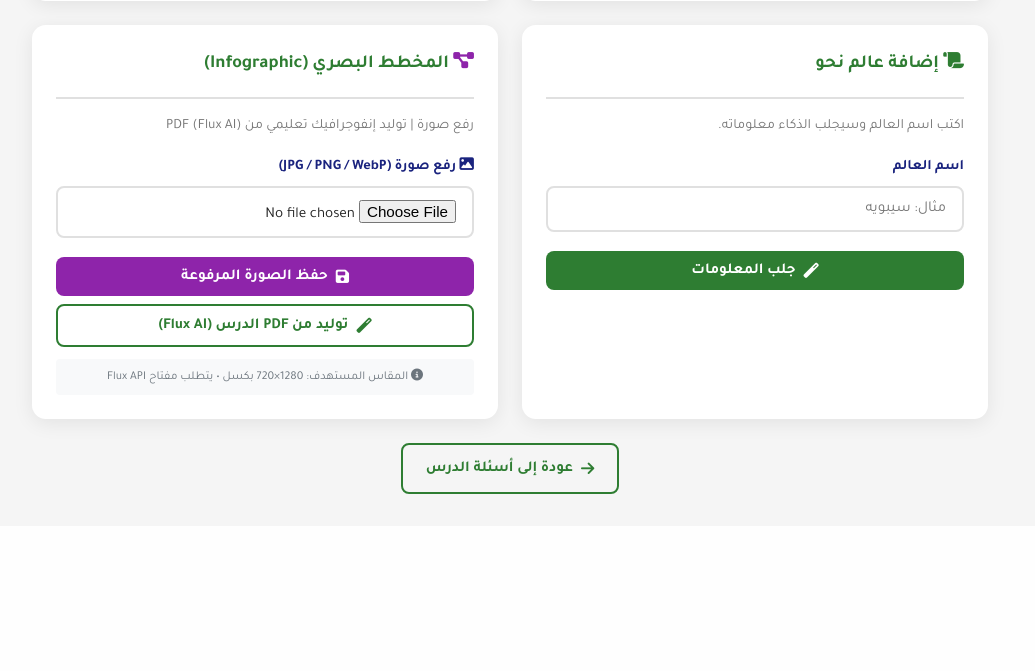
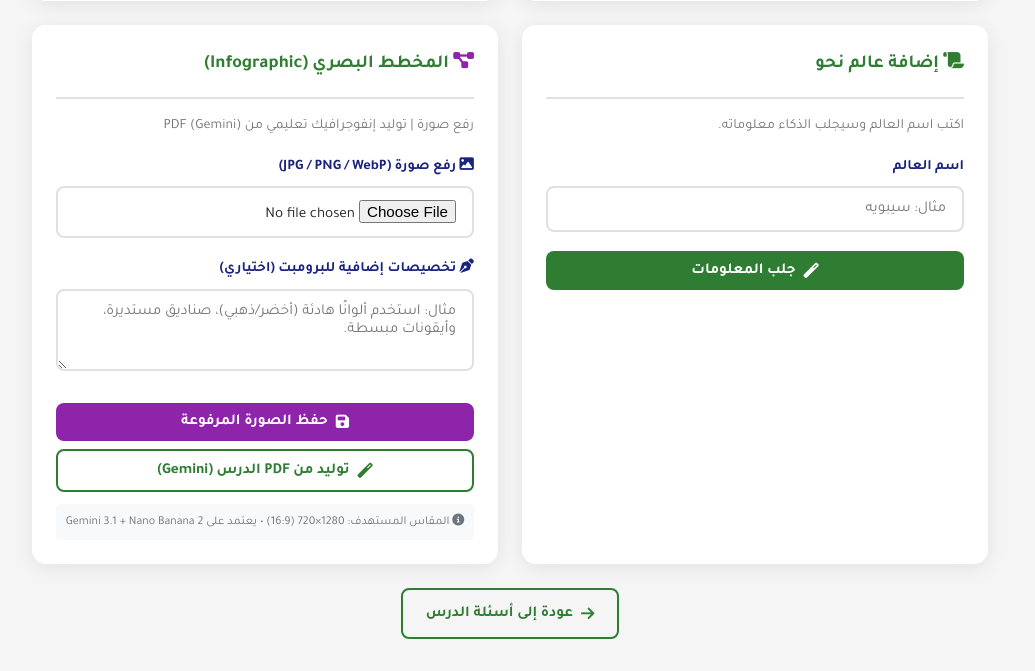
Before and after one commit to harment/AI, a PHP site: page /teacher/ai_generate.php?lesson_id=1 in a window 1280 px wide. Shown: the part 1518-2189 px from the top of the page, without its empty margins (0-1035 px from the left). Before the commit the page ends 2012 px from the top, so only its background shows below. Run offline with PHP 8.4, Linux system fonts and the light colour scheme; the visitor is signed in with stand-in values (Sample User, id 1); data comes from the database, SQL or seed files in the repository.

Commit message:
Replace Flux infographic generation with Gemini and custom prompt support
Agent-Logs-Url: https://github.com/harment/AI/sessions/4fa3d13f-f827-4c25-9203-1e725a1c9e4b

Co-authored-by: harment <98186868+harment@users.noreply.github.com>

```diff
--- a/config/db.php
+++ b/config/db.php
@@ -76,7 +76,6 @@ if (!defined('ANTHROPIC_API_KEY'))  define('ANTHROPIC_API_KEY',  (string)dhakali
 if (!defined('GAMMA_API_KEY'))      define('GAMMA_API_KEY',      (string)dhakali_env('GAMMA_API_KEY', ''));
 if (!defined('ELEVENLABS_API_KEY')) define('ELEVENLABS_API_KEY', (string)dhakali_env('ELEVENLABS_API_KEY', ''));
 if (!defined('HEYGEN_API_KEY'))     define('HEYGEN_API_KEY',     (string)dhakali_env('HEYGEN_API_KEY', ''));
-if (!defined('FLUX_API_KEY'))       define('FLUX_API_KEY',       (string)dhakali_env('FLUX_API_KEY', ''));
 
 //if (!defined('HEYGEN_AVATAR_ID'))     define('HEYGEN_AVATAR_ID',     (string)dhakali_env('HEYGEN_AVATAR_ID', ''));
 //if (!defined('HEYGEN_VOICE_ID'))     define('HEYGEN_VOICE_ID',     (string)dhakali_env('HEYGEN_VOICE_ID', ''));
--- a/teacher/ai_generate.php
+++ b/teacher/ai_generate.php
@@ -20,7 +20,6 @@ $envKeys = [
     'gamma'       => defined('GAMMA_API_KEY') ? GAMMA_API_KEY : '',
     'elevenlabs'  => defined('ELEVENLABS_API_KEY') ? ELEVENLABS_API_KEY : '',
     'heygen'      => defined('HEYGEN_API_KEY') ? HEYGEN_API_KEY : '',
-	'flux'        => defined('FLUX_API_KEY') ? FLUX_API_KEY : '',
 ];
 
 // ========== AJAX: فحص حالة الفيديو ==========
@@ -552,9 +551,10 @@ PROMPT;
                 }
             }
         }
-        // خيار ب: توليد إنفوجرافيك عبر Flux AI
+        // خيار ب: توليد إنفوجرافيك عبر Gemini من ملف PDF
         elseif (!empty($_POST['generate_infographic_from_pdf'])) {
             $pdfContent = '';
+            $customPrompt = trim($_POST['infographic_custom_prompt'] ?? '');
 
             if (!empty($lesson['pdf_url'])) {
                 $pdfPath    = UPLOAD_DIR . 'pdfs/' . basename($lesson['pdf_url']);
@@ -565,8 +565,8 @@ PROMPT;
                 $msg     = 'لم يتم العثور على ملف PDF للدرس. يرجى رفع PDF أولاً.';
                 $msgType = 'warning';
             } else {
-                $fluxKey = $submittedKey ?: ($envKeys['flux'] ?? '');
-                $result  = generateInfographicWithFlux($lesson['name'], $pdfContent, $fluxKey, $lessonId, $db);
+                $geminiKey = $submittedKey ?: ($envKeys['gemini'] ?? '');
+                $result  = generateInfographicWithGemini($lesson['name'], $pdfContent, $geminiKey, $customPrompt, $lessonId, $db);
 
                 if ($result['success']) {
                     $msg = 'تم توليد الإنفوجرافيك بنجاح! <a href="' . htmlspecialchars($result['infographic_url']) . '" target="_blank" class="btn btn-sm btn-primary"><i class="fas fa-image"></i> عرض الإنفوجرافيك</a>';
@@ -1472,13 +1472,15 @@ function callAI(string $prompt, string $apiKey, string $provider): array {
     return ['success' => false, 'error' => 'مزود غير معروف'];
 }
 
-// ========== FLUX INFOGRAPHIC HELPERS ==========
-
-function generateInfographicWithFlux(string $lessonName, string $content, string $apiKey, int $lessonId, $db): array {
-    $fluxKey = !empty($apiKey) ? $apiKey : (defined('FLUX_API_KEY') ? FLUX_API_KEY : '');
-
-    if (empty($fluxKey)) {
-        return ['success' => false, 'error' => 'مفتاح Flux API مطلوب. يرجى إضافة FLUX_API_KEY في إعدادات البيئة أو إدخاله يدوياً.'];
+// ========== GEMINI INFOGRAPHIC HELPERS ==========
+
+function generateInfographicWithGemini(string $lessonName, string $content, string $apiKey, string $customPrompt, int $lessonId, $db): array {
+    $geminiKey = trim($apiKey);
+    if (empty($geminiKey) && defined('GEMINI_API_KEY')) {
+        $geminiKey = trim((string)GEMINI_API_KEY);
+    }
+    if (empty($geminiKey)) {
+        return ['success' => false, 'error' => 'مفتاح Gemini API مطلوب. يرجى إضافة GEMINI_API_KEY في إعدادات البيئة أو إدخاله يدوياً.'];
     }
 
     $uploadPath = UPLOAD_DIR . 'infografic/';
@@ -1486,172 +1488,107 @@ function generateInfographicWithFlux(string $lessonName, string $content, string
         mkdir($uploadPath, 0755, true);
     }
 
-    $truncated = mb_substr($content, 0, 2000); // limit prompt size
-
-    $prompt = "Educational Arabic infographic for the lesson «{$lessonName}». "
-        . "Create a clear visual tree/hierarchical diagram showing: "
-        . "main lesson title, key types with Arabic examples, sub-categories, patterns. "
-        . "Use comfortable colors (green, gold, white background), large clear Arabic font, "
-        . "landscape 1280x720 format. "
-        . "Content: {$truncated}. "
-        . "Professional educational design that helps students understand the lesson from a single image.";
-
-    // Flux Kontext API – text-to-image endpoint
-    $url = 'https://api.fluxapi.ai/api/v1/flux/kontext/generate';
-
-    $payload = json_encode([
-        'prompt'            => $prompt,
-        'model'             => 'flux-kontext-pro',
-        'aspectRatio'       => '16:9',
-        'outputFormat'      => 'png',
-        'enableTranslation' => true,
-        'promptUpsampling'  => false,
-        'safetyTolerance'   => 2,
-    ], JSON_UNESCAPED_UNICODE);
-
-    $ch = curl_init($url);
-    curl_setopt_array($ch, [
-        CURLOPT_RETURNTRANSFER => true,
-        CURLOPT_POST           => true,
-        CURLOPT_POSTFIELDS     => $payload,
-        CURLOPT_HTTPHEADER     => [
-            'Authorization: Bearer ' . $fluxKey,
-            'Content-Type: application/json',
-        ],
-        CURLOPT_TIMEOUT => 120,
-    ]);
-
-    $response  = curl_exec($ch);
-    $httpCode  = curl_getinfo($ch, CURLINFO_HTTP_CODE);
-    $curlError = curl_error($ch);
-    curl_close($ch);
-
-    if ($response === false || !empty($curlError)) {
-        return ['success' => false, 'error' => 'فشل الاتصال بـ Flux API: ' . $curlError];
-    }
-
-    if ($httpCode !== 200 && $httpCode !== 201 && $httpCode !== 202) {
-        $errorData = @json_decode($response, true);
-        // Build a useful message: prefer structured API error, fall back to raw body
-        $errorMsg = $errorData['message']
-            ?? ($errorData['error']['message'] ?? ($errorData['error'] ?? null));
-        if (is_array($errorMsg)) {
-            $errorMsg = json_encode($errorMsg, JSON_UNESCAPED_UNICODE);
-        }
-        if (empty($errorMsg)) {
-            // No structured error – show raw response so the developer can diagnose
-            $errorMsg = !empty($response) ? mb_substr($response, 0, 300) : 'لا يوجد محتوى في الاستجابة';
-        }
-        return ['success' => false, 'error' => 'خطأ من Flux API (HTTP ' . $httpCode . '): ' . (string)$errorMsg];
-    }
-
-    $data = @json_decode($response, true);
-    if ($data === null) {
-        return ['success' => false, 'error' => 'فشل تحليل استجابة Flux API.'];
-    }
-
-    // ---- الحالة 1: task/polling (استجابة غير متزامنة) ----
-    $taskId = $data['task_id'] ?? ($data['id'] ?? ($data['request_id'] ?? ''));
-    if (!empty($taskId)) {
-        $pollingUrl = $data['polling_url'] ?? ('https://api.fluxapi.ai/api/v1/status/' . $taskId);
-        return _pollAndSaveFluxImage($taskId, $pollingUrl, $fluxKey, $lessonId, $db, $uploadPath);
-    }
-
-    // ---- الحالة 2: رابط صورة مباشر ----
-    $imageUrl = $data['imageUrl']
-        ?? ($data['image_url'] ?? '')
-        ?: ($data['images'][0]['url'] ?? '')
-        ?: ($data['result']['url'] ?? ($data['url'] ?? ''));
-    if (!empty($imageUrl)) {
-        return _downloadAndSaveFluxImage($imageUrl, $lessonId, $db, $uploadPath);
-    }
-
-    // ---- الحالة 3: صورة base64 ----
-    $base64 = $data['image']
-        ?? ($data['images'][0]['b64_json'] ?? '')
-        ?: ($data['result']['base64'] ?? '');
-    if (!empty($base64)) {
-        return _saveBase64FluxImage($base64, $lessonId, $db, $uploadPath);
-    }
-
-    return ['success' => false, 'error' => 'لم تُعد Flux API أي صورة. يرجى المحاولة مرة أخرى.'];
-}
-
-function _pollAndSaveFluxImage(string $taskId, string $pollingUrl, string $apiKey, int $lessonId, $db, string $uploadPath): array {
-    $maxAttempts   = 20; // 20 attempts × 6 s = 120 s max wait
-    $pollIntervalS = 6;  // seconds between each status check
-
-    for ($i = 0; $i < $maxAttempts; $i++) {
-        sleep($pollIntervalS);
-
-        $ch = curl_init($pollingUrl);
+    $truncated = mb_substr($content, 0, 2200);
+    $customPrompt = mb_substr($customPrompt, 0, 600);
+
+    $prompt = "صمّم إنفوجرافيك تعليمي باللغة العربية عن الدرس «{$lessonName}».\n"
+        . "- تنسيق أفقي بنسبة 16:9 (1280x720).\n"
+        . "- أسلوب واضح واحترافي مناسب للطلاب.\n"
+        . "- عناوين عربية كبيرة، تسلسل هرمي بصري، وأسهم/صناديق توضيحية.\n"
+        . "- لا تضف أي نص بلغة غير العربية داخل الصورة.\n"
+        . "- أخرج النتيجة كصورة نهائية واحدة عالية الوضوح.\n"
+        . "محتوى الدرس:\n{$truncated}\n";
+
+    if ($customPrompt !== '') {
+        $prompt .= "\nتخصيصات إضافية من الأستاذ (ألوان/أشكال/أسلوب):\n{$customPrompt}\n";
+    }
+
+    $models = [
+        'gemini-3.1-nano-banana-2',
+        'gemini-3.1',
+        'gemini-2.5-flash-image-preview',
+        'gemini-2.0-flash-preview-image-generation',
+    ];
+
+    $lastError = 'تعذر توليد صورة الإنفوجرافيك عبر Gemini.';
+    foreach ($models as $model) {
+        $url = "https://generativelanguage.googleapis.com/v1beta/models/{$model}:generateContent?key=" . urlencode($geminiKey);
+        $payload = json_encode([
+            'contents' => [[
+                'parts' => [[
+                    'text' => $prompt,
+                ]]
+            ]],
+            'generationConfig' => [
+                'temperature' => 0.25,
+                'responseModalities' => ['IMAGE', 'TEXT'],
+            ],
+        ], JSON_UNESCAPED_UNICODE);
+
+        $ch = curl_init($url);
         curl_setopt_array($ch, [
             CURLOPT_RETURNTRANSFER => true,
-            CURLOPT_HTTPHEADER     => [
-                'Authorization: Bearer ' . $apiKey,
-                'Content-Type: application/json',
-            ],
-            CURLOPT_TIMEOUT => 15,
+            CURLOPT_POST => true,
+            CURLOPT_POSTFIELDS => $payload,
+            CURLOPT_HTTPHEADER => ['Content-Type: application/json'],
+            CURLOPT_TIMEOUT => 120,
         ]);
-        $pollResp = curl_exec($ch);
-        $pollCode = curl_getinfo($ch, CURLINFO_HTTP_CODE);
+        $resp = curl_exec($ch);
+        $httpCode = curl_getinfo($ch, CURLINFO_HTTP_CODE);
+        $curlError = curl_error($ch);
         curl_close($ch);
 
-        if ($pollCode !== 200 || empty($pollResp)) {
+        if ($resp === false || !empty($curlError)) {
+            $lastError = 'فشل الاتصال بـ Gemini API: ' . $curlError;
             continue;
         }
 
-        $pollData = @json_decode($pollResp, true);
-        if (!is_array($pollData)) {
+        $data = @json_decode($resp, true);
+        if ($httpCode !== 200) {
+            $apiErr = $data['error']['message'] ?? mb_substr((string)$resp, 0, 220);
+            $lastError = "خطأ من Gemini ({$model}) HTTP {$httpCode}: " . (string)$apiErr;
             continue;
         }
 
-        $status = $pollData['status'] ?? ($pollData['state'] ?? '');
-
-        if (in_array($status, ['completed', 'succeeded', 'done', ''])) {
-            $imageUrl = $pollData['imageUrl']
-                ?? ($pollData['image_url'] ?? '')
-                ?: ($pollData['images'][0]['url'] ?? '')
-                ?: ($pollData['result']['url'] ?? ($pollData['url'] ?? ''));
-
-            if (!empty($imageUrl)) {
-                return _downloadAndSaveFluxImage($imageUrl, $lessonId, $db, $uploadPath);
-            }
-
-            $base64 = $pollData['image']
-                ?? ($pollData['images'][0]['b64_json'] ?? '')
-                ?: ($pollData['result']['base64'] ?? '');
-            if (!empty($base64)) {
-                return _saveBase64FluxImage($base64, $lessonId, $db, $uploadPath);
-            }
-        } elseif (in_array($status, ['failed', 'error', 'cancelled'])) {
-            $errMsg = $pollData['error'] ?? ($pollData['message'] ?? 'فشل توليد الصورة.');
-            return ['success' => false, 'error' => (string)$errMsg];
-        }
-        // processing – استمر في الانتظار
-    }
-
-    return ['success' => false, 'error' => 'انتهت مهلة الانتظار. يرجى المحاولة مرة أخرى.'];
+        $base64 = _extractGeminiImageBase64($data);
+        if (!empty($base64)) {
+            return _saveBase64GeneratedImage($base64, $lessonId, $db, $uploadPath);
+        }
+
+        $textFallback = '';
+        if (isset($data['candidates'][0]['content']['parts']) && is_array($data['candidates'][0]['content']['parts'])) {
+            foreach ($data['candidates'][0]['content']['parts'] as $part) {
+                if (!empty($part['text'])) {
+                    $textFallback .= $part['text'] . ' ';
+                }
+            }
+        }
+        $lastError = 'لم يُرجع النموذج صورة فعلية. ' . trim(mb_substr($textFallback, 0, 220));
+    }
+
+    return ['success' => false, 'error' => $lastError];
 }
-function _downloadAndSaveFluxImage(string $imageUrl, int $lessonId, $db, string $uploadPath): array {
-    $ch = curl_init($imageUrl);
-    curl_setopt_array($ch, [
-        CURLOPT_RETURNTRANSFER => true,
-        CURLOPT_FOLLOWLOCATION => true,
-        CURLOPT_TIMEOUT        => 60,
-    ]);
-    $imageContent = curl_exec($ch);
-    $httpCode     = curl_getinfo($ch, CURLINFO_HTTP_CODE);
-    curl_close($ch);
-
-    if (!$imageContent || $httpCode !== 200) {
-        return ['success' => false, 'error' => 'فشل تحميل الصورة من الرابط المُعاد (HTTP ' . $httpCode . ').'];
-    }
-
-    return _writeFluxImageToDisk($imageContent, $lessonId, $db, $uploadPath);
+
+function _extractGeminiImageBase64(array $data): string {
+    $candidates = $data['candidates'] ?? [];
+    if (!is_array($candidates)) {
+        return '';
+    }
+    foreach ($candidates as $candidate) {
+        $parts = $candidate['content']['parts'] ?? [];
+        if (!is_array($parts)) {
+            continue;
+        }
+        foreach ($parts as $part) {
+            if (!empty($part['inlineData']['data']) && is_string($part['inlineData']['data'])) {
+                return trim($part['inlineData']['data']);
+            }
+        }
+    }
+    return '';
 }
 
-function _saveBase64FluxImage(string $base64, int $lessonId, $db, string $uploadPath): array {
+function _saveBase64GeneratedImage(string $base64, int $lessonId, $db, string $uploadPath): array {
     if (str_contains($base64, ',')) {
         $base64 = explode(',', $base64, 2)[1];
     }
@@ -1659,10 +1596,10 @@ function _saveBase64FluxImage(string $base64, int $lessonId, $db, string $upload
     if ($imageContent === false) {
         return ['success' => false, 'error' => 'فشل فك ترميز الصورة (base64).'];
     }
-    return _writeFluxImageToDisk($imageContent, $lessonId, $db, $uploadPath);
+    return _writeGeneratedImageToDisk($imageContent, $lessonId, $db, $uploadPath);
 }
 
-function _writeFluxImageToDisk(string $imageContent, int $lessonId, $db, string $uploadPath): array {
+function _writeGeneratedImageToDisk(string $imageContent, int $lessonId, $db, string $uploadPath): array {
     $safeFileName = 'infographic_lesson_' . $lessonId . '_' . time() . '.png';
     $filePath     = $uploadPath . $safeFileName;
 
@@ -1758,8 +1695,8 @@ $configuredProviders = array_keys(array_filter($envKeys));
           </option>
         </optgroup>
 		<optgroup label="توليد المخطط البصري">
-          <option value="flux" <?= in_array('flux', $configuredProviders) ? 'data-has-key="1"' : '' ?>>
-            Flux Kontext (إنفوجرافيك) <?= in_array('flux', $configuredProviders) ? '✓' : '' ?>
+          <option value="gemini" <?= in_array('gemini', $configuredProviders) ? 'data-has-key="1"' : '' ?>>
+            Gemini 3.1 + Nano Banana 2 (إنفوجرافيك) <?= in_array('gemini', $configuredProviders) ? '✓' : '' ?>
           </option>
         </optgroup>
       </select>
@@ -1960,7 +1897,7 @@ $configuredProviders = array_keys(array_filter($envKeys));
     <!-- Infographic -->
     <div class="card">
       <div class="card-header"><div class="card-title"><i class="fas fa-project-diagram" style="color:#8E24AA;"></i> المخطط البصري (Infographic)</div></div>
-      <p style="font-size:.88rem;color:var(--muted);margin-bottom:1rem;">رفع صورة | توليد إنفوجرافيك تعليمي من PDF (Flux AI)</p>
+      <p style="font-size:.88rem;color:var(--muted);margin-bottom:1rem;">رفع صورة | توليد إنفوجرافيك تعليمي من PDF (Gemini)</p>
 
       <form method="POST" enctype="multipart/form-data" id="infographicForm">
         <input type="hidden" name="gen_type" value="infographic">
@@ -1972,6 +1909,11 @@ $configuredProviders = array_keys(array_filter($envKeys));
           <input type="file" name="infographic_file" class="form-control" accept=".jpg,.jpeg,.png,.webp">
         </div>
 
+        <div class="form-group">
+          <label class="form-label"><i class="fas fa-pen-nib"></i> تخصيصات إضافية للبرومبت (اختياري)</label>
+          <textarea name="infographic_custom_prompt" class="form-control" rows="3" placeholder="مثال: استخدم ألوانًا هادئة (أخضر/ذهبي)، صناديق مستديرة، وأيقونات مبسطة."></textarea>
+        </div>
+
         <button type="submit" class="btn btn-block" style="background:#8E24AA;color:#fff;" onclick="injectFormVars(this.form)">
           <i class="fas fa-save"></i> حفظ الصورة المرفوعة
         </button>
@@ -1979,12 +1921,12 @@ $configuredProviders = array_keys(array_filter($envKeys));
         <button type="submit" name="generate_infographic_from_pdf" value="1"
                 class="btn btn-outline btn-block" style="margin-top:.5rem;"
                 onclick="injectFormVars(this.form)">
-          <i class="fas fa-magic"></i> توليد من PDF الدرس (Flux AI)
+          <i class="fas fa-magic"></i> توليد من PDF الدرس (Gemini)
         </button>
 
         <div style="margin-top:.75rem;padding:.5rem;background:#f8f9fa;border-radius:4px;font-size:.75rem;color:#6c757d;text-align:center;">
           <i class="fas fa-info-circle"></i>
-          المقاس المستهدف: 1280×720 بكسل • يتطلب مفتاح Flux API
+          المقاس المستهدف: 1280×720 (16:9) • يعتمد على Gemini 3.1 + Nano Banana 2
         </div>
       </form>
 
```
Also changed, not shown: 1 other file.
